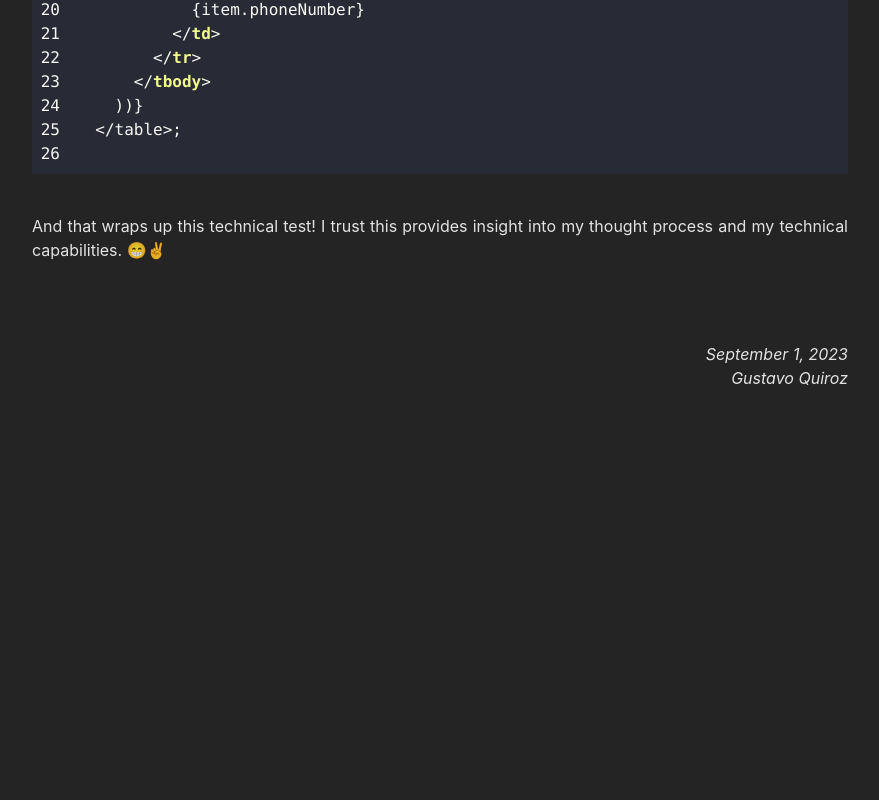
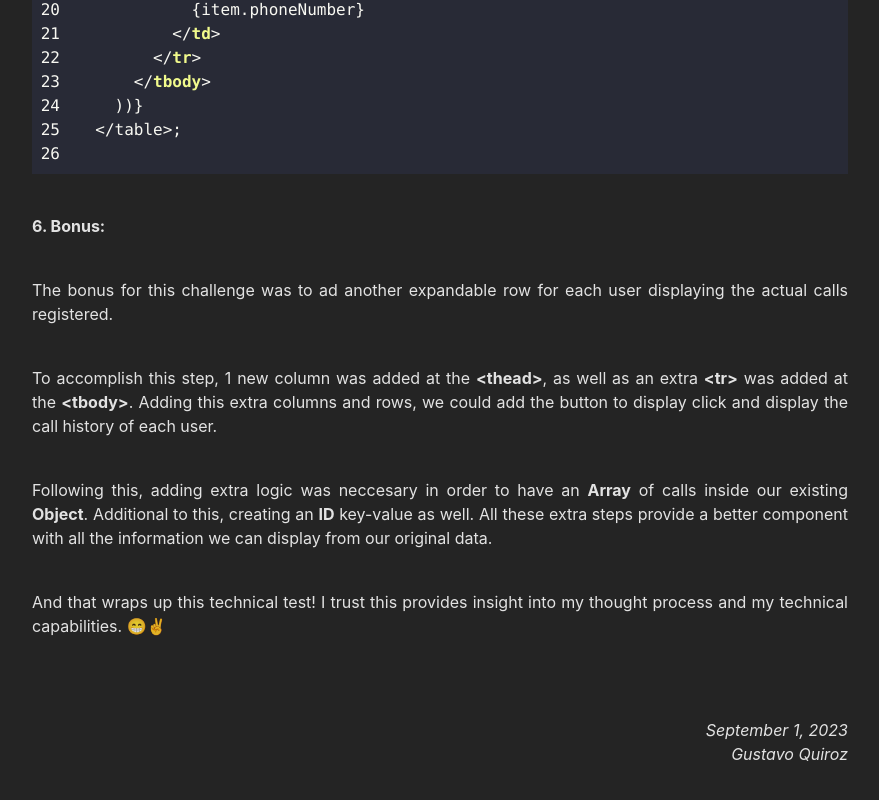
Before and after one commit to kinxori/technical-test-2, a React (Vite) app: page / in a window 1280 px wide. Shown: the part 4935-5735 px from the top of the page, without its empty margins (200-1079 px from the left). Before the commit the page ends 5405 px from the top, so only its background shows below. Built offline with nearby package versions, Linux system fonts and the light colour scheme.

Commit message:
adding content for point 6 <extra>

```diff
--- a/src/App.jsx
+++ b/src/App.jsx
@@ -226,6 +226,22 @@ export default function App() {
         <SyntaxHighlighter showLineNumbers style={dracula} language="javascript">
           {jsxCode}
         </SyntaxHighlighter>
+        <h4 className="font-bold text-[16px]">6. Bonus:</h4>
+        <p>
+          The bonus for this challenge was to ad another expandable row for each user displaying the
+          actual calls registered.
+        </p>
+        <p>
+          To accomplish this step, 1 new column was added at the <b>{`<thead>`}</b>, as well as an
+          extra <b>{`<tr>`}</b> was added at the <b>{`<tbody>`}</b>. Adding this extra columns and
+          rows, we could add the button to display click and display the call history of each user.
+        </p>
+        <p>
+          Following this, adding extra logic was neccesary in order to have an <b>Array</b> of calls
+          inside our existing <b>Object</b>. Additional to this, creating an <b>ID</b> key-value as
+          well. All these extra steps provide a better component with all the information we can
+          display from our original data.
+        </p>
         <p>
           And that wraps up this technical test! I trust this provides insight into my thought
           process and my technical capabilities. 😁✌️
```
